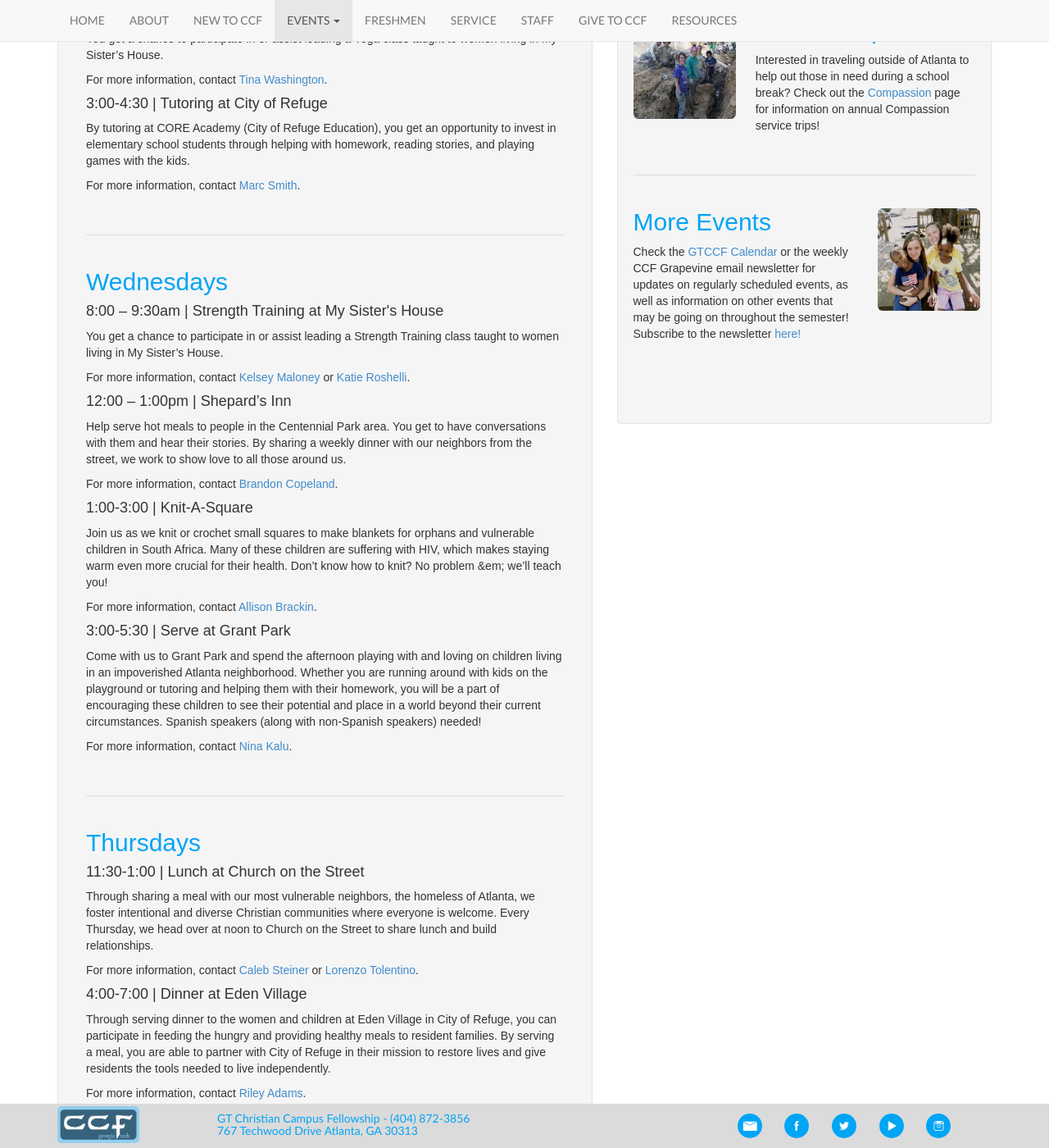
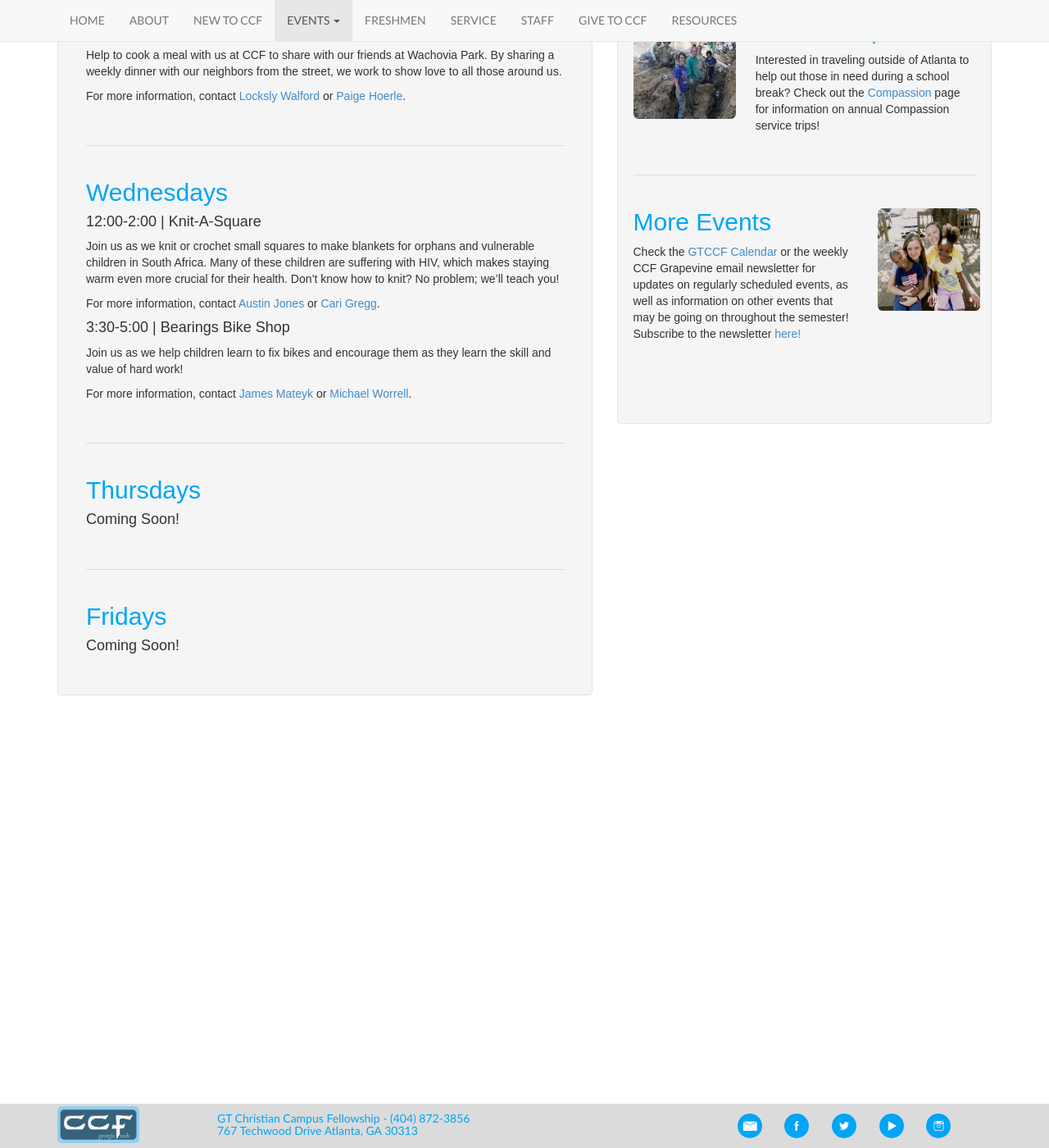
Before and after one commit to gtccf/gtccf.github.io, a Jekyll site: the page built from events/compassion/index.html, in a window 1280 px wide and 1400 px high, scrolled down 775 px. Shown: the whole window at 82% size. Built offline with Jekyll 4.4.1, drawn with Linux system fonts in a browser that asks for light colours; nearby versions of some CDN libraries; some of the changed text lies outside the part shown.

Commit message:
Updated some weekly compassion events

```diff
--- a/events/compassion/index.html
+++ b/events/compassion/index.html
@@ -18,70 +18,75 @@ layout: default
         <div class="well profile">
           <div class="col-xs-12">
             <div class="blue"><h2>Mondays</h2></div>
-            <h4>3:00-4:30  |  Tutoring at City of Refuge</h4>
-            <p>By tutoring at CORE Academy (City of Refuge Education), you get an opportunity to invest in elementary school students through helping with homework, reading stories, and playing games with the kids.</p>
-            <p>For more information, contact <a href="mailto:tina@gtccf.org">Tina Washington</a>.</p>
-
-            <h4>6:00 - 8:00 | Dinner at Wachovia Park</h4>
-            <p>Help to cook a meal with us at CCF to share with our friends at Wachovia Park. By sharing a weekly dinner with our neighbors from the street, we work to show love to all those around us.</p>
-            <p>For more information, contact <a href="mailto:nina@gtccf.org">Nina Kalu</a>.</p>
-
+            <h4>3:00-4:30  |  Tutoring at Cristo Rey</h4>
+            <p>By tutoring at Cristo Rey Atlanta Jesuit High School, you get an opportunity to invest in high school students through helping with homework and getting to make new friends within our Atlanta community.</p>
+            <p>For more information, contact <a href="mailto:austin@gtccf.org">Austin Jones</a> or <a href="mailto:emily@gtccf.org">Emily Kruse</a>.</p>
 
             <br><br>
             <div class="divider"></div>
             <br>
 
             <div class="blue"><h2>Tuesdays</h2></div>
-            <h4>8:00 – 9:30am | Yoga at My Sister's House</h4>
+            <!--<h4>8:00 – 9:30am | Yoga at My Sister's House</h4>
             <p>You get a chance to participate in or assist leading a Yoga class taught to women living in My Sister’s House.</p>
-            <p>For more information, contact <a href="mailto:tina@gtccf.org">Tina Washington</a>.</p>
+            <p>For more information, contact <a href="mailto:tina@gtccf.org">Tina Washington</a>.</p>-->
 
             <h4>3:00-4:30  |  Tutoring at City of Refuge</h4>
             <p>By tutoring at CORE Academy (City of Refuge Education), you get an opportunity to invest in elementary school students through helping with homework, reading stories, and playing games with the kids.</p>
             <p>For more information, contact <a href="mailto:marc@gtccf.org">Marc Smith</a>.</p>
+
+            <h4>6:00 - 8:00 | Dinner at Wachovia Park</h4>
+            <p>Help to cook a meal with us at CCF to share with our friends at Wachovia Park. By sharing a weekly dinner with our neighbors from the street, we work to show love to all those around us.</p>
+            <p>For more information, contact <a href="mailto:locksly@gtccf.org">Locksly Walford</a> or <a href="mailto:paige@gtccf.org">Paige Hoerle</a>.</p>
 
             <br><br>
             <div class="divider"></div>
             <br>
 
             <div class="blue"><h2>Wednesdays</h2></div>
-            <h4>8:00 – 9:30am | Strength Training at My Sister's House</h4>
+            <!---<h4>8:00 – 9:30am | Strength Training at My Sister's House</h4>
             <p>You get a chance to participate in or assist leading a Strength Training class taught to women living in My Sister’s House.</p>
             <p>For more information, contact <a href="mailto:kelsey@gtccf.org">Kelsey Maloney</a> or <a href="mailto:katie@gtccf.org">Katie Roshelli</a>.</p>
 
             <h4>12:00 – 1:00pm | Shepard’s Inn</h4>
             <p>Help serve hot meals to people in the Centennial Park area. You get to have conversations with them and hear their stories. By sharing a weekly dinner with our neighbors from the street, we work to show love to all those around us.</p>
-            <p>For more information, contact <a href="mailto:brandon@gtccf.org">Brandon Copeland</a>.</p>
+            <p>For more information, contact <a href="mailto:brandon@gtccf.org">Brandon Copeland</a>.</p>-->
 
-            <h4>1:00-3:00  |  Knit-A-Square</h4>
-            <p>Join us as we knit or crochet small squares to make blankets for orphans and vulnerable children in South Africa. Many of these children are suffering with HIV, which makes staying warm even more crucial for their health. Don’t know how to knit? No problem &em; we’ll teach you!</p>
-            <p>For more information, contact <a href="mailto:allison@gtccf.org">Allison Brackin</a>.</p>
+            <h4>12:00-2:00  |  Knit-A-Square</h4>
+            <p>Join us as we knit or crochet small squares to make blankets for orphans and vulnerable children in South Africa. Many of these children are suffering with HIV, which makes staying warm even more crucial for their health. Don’t know how to knit? No problem; we’ll teach you!</p>
+            <p>For more information, contact <a href="mailto:austin@gtccf.org">Austin Jones</a> or <a href="mailto:cari@gtccf.org">Cari Gregg</a>.</p>
 
-            <h4>3:00-5:30  |  Serve at Grant Park</h4>
+            <h4>3:30-5:00  |  Bearings Bike Shop</h4>
+            <p>Join us as we help children learn to fix bikes and encourage them as they learn the skill and value of hard work!</p>
+            <p>For more information, contact <a href="mailto:james@gtccf.org">James Mateyk</a> or <a href="mailto:michael@gtccf.org">Michael Worrell</a>.</p>
+
+            <!--<h4>3:00-5:30  |  Serve at Grant Park</h4>
             <p>Come with us to Grant Park and spend the afternoon playing with and loving on children living in an impoverished Atlanta neighborhood. Whether you are running around with kids on the playground or tutoring and helping them with their homework, you will be a part of encouraging these children to see their potential and place in a world beyond their current circumstances. Spanish speakers (along with non-Spanish speakers) needed!</p>
-            <p>For more information, contact <a href="mailto:nina@gtccf.org">Nina Kalu</a>.</p>
+            <p>For more information, contact <a href="mailto:nina@gtccf.org">Nina Kalu</a>.</p>-->
 
             <br><br>
             <div class="divider"></div>
             <br>
 
             <div class="blue"><h2>Thursdays</h2></div>
-            <h4>11:30-1:00  |  Lunch at Church on the Street</h4>
+            <h4>Coming Soon!</h4>
+            <!--<h4>11:30-1:00  |  Lunch at Church on the Street</h4>
             <p>Through sharing a meal with our most vulnerable neighbors, the homeless of Atlanta, we foster intentional and diverse Christian communities where everyone is welcome. Every Thursday, we head over at noon to Church on the Street to share lunch and build relationships.</p>
             <p>For more information, contact <a href="caleb@gtccf.org">Caleb Steiner</a> or <a href="lorenzo@gtccf.org">Lorenzo Tolentino</a>.</p>
 
             <h4>4:00-7:00  |  Dinner at Eden Village</h4>
             <p>Through serving dinner to the women and children at Eden Village in City of Refuge, you can participate in feeding the hungry and providing healthy meals to resident families. By serving a meal, you are able to partner with City of Refuge in their mission to restore lives and give residents the tools needed to live independently.</p>
-            <p>For more information, contact <a href="mailto:riley@gtccf.org">Riley Adams</a>.</p>
+            <p>For more information, contact <a href="mailto:riley@gtccf.org">Riley Adams</a>.</p>-->
 
             <br><br>
             <div class="divider"></div>
             <br>
 
             <div class="blue"><h2>Fridays</h2></div>
-            <h4>2:00-3:00  |  Letters to Prisoners</h4>
+            <h4>Coming Soon!</h4>
+            <!--<h4>2:00-3:00  |  Letters to Prisoners</h4>
             <p>Help us write letters to inmates at the Atlanta Transitional Center. Because these men often feel rejected and devalued by society, they need our encouragement and support to re-enter the world with a positive outlook. Your letter can make a huge difference in making these inmates feel loved!</p>
-            <p>For more information, contact <a href="mailto:donovan@gtccf.org">Donovan Harper</a>.</p>
+            <p>For more information, contact <a href="mailto:donovan@gtccf.org">Donovan Harper</a>.</p>-->
             <br>
           </div>
         </div>
```
